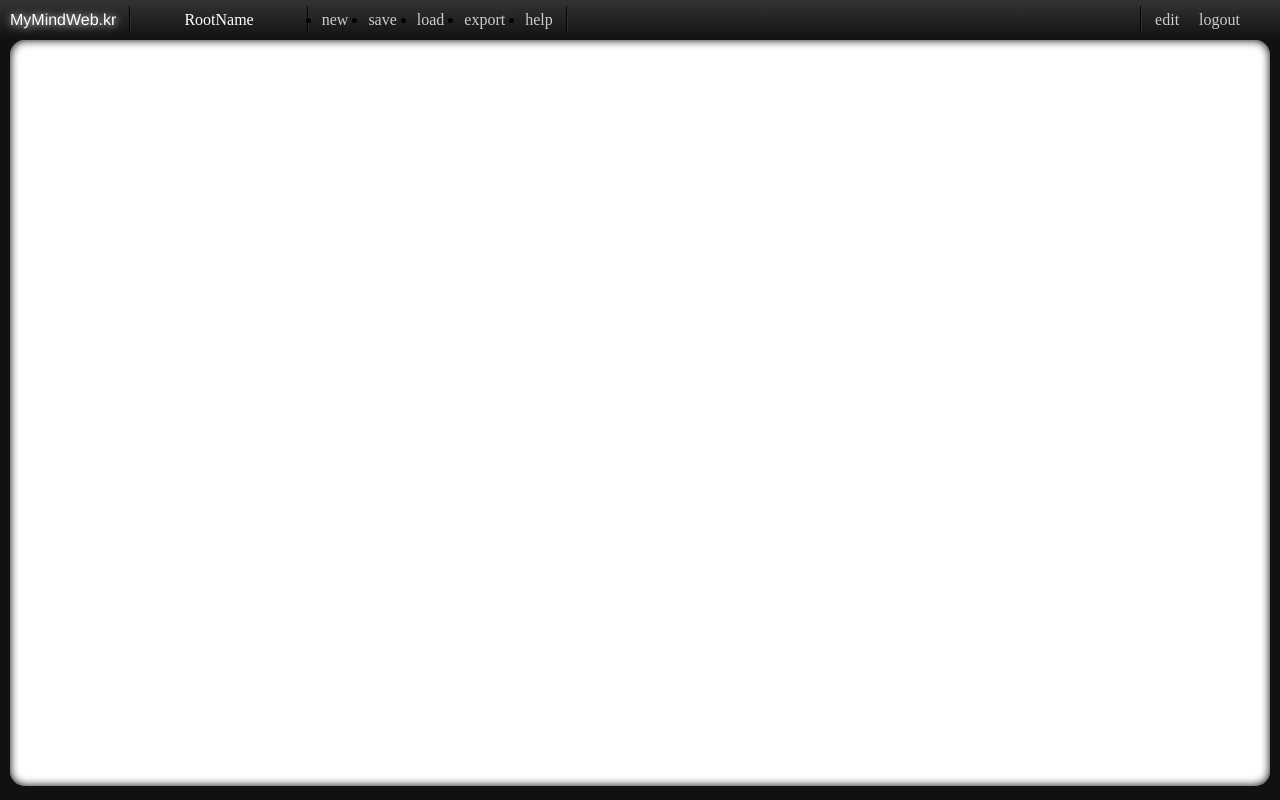
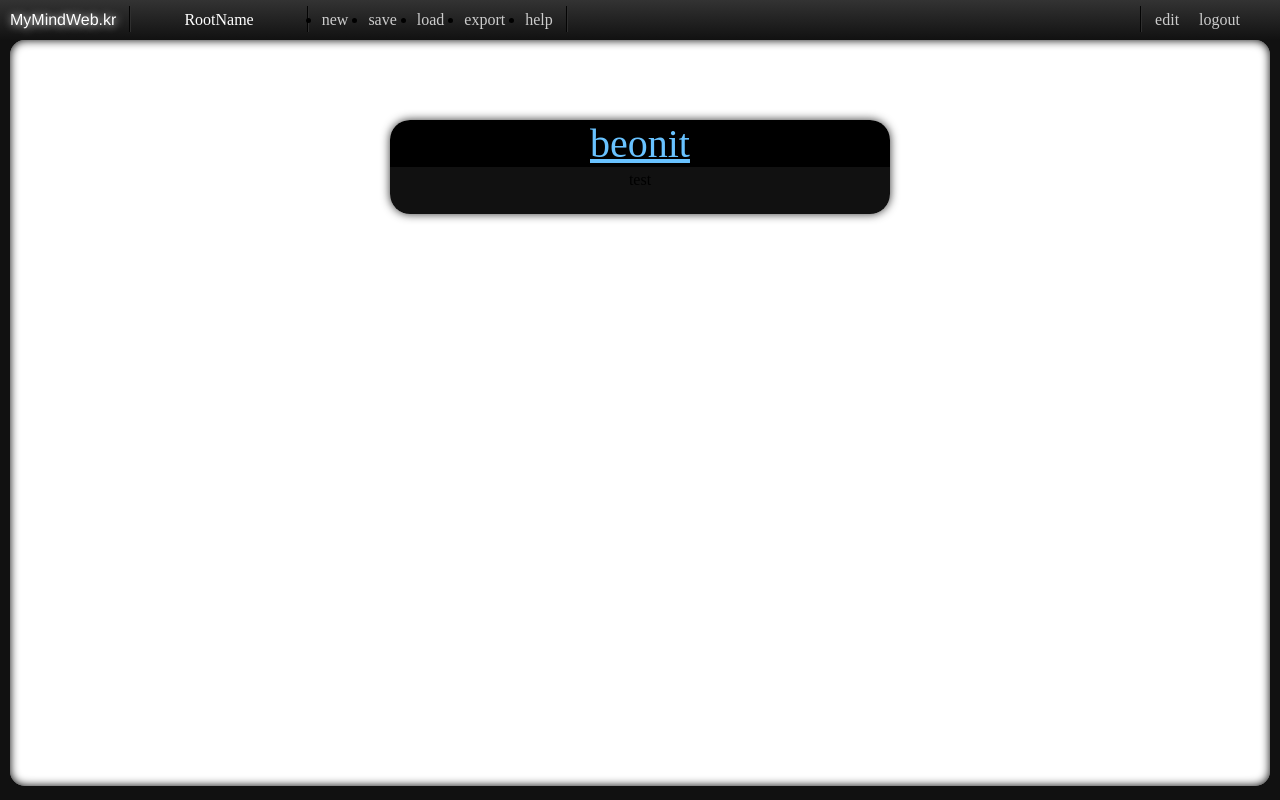
Before and after one commit to recrack/FreeMindOnWeb, a PHP site: page /mindmap.html in a window 1280 px wide. Run offline with PHP 8.4, Linux system fonts and the light colour scheme.

Commit message:
코드 정리. popup에 관한 테마 설정.
git-svn-id: file:///home/beonit/svn/mymindmap/trunk@46 0aecf75e-714b-45bd-837d-d2f605013760

```diff
--- a/theme/join.html
+++ b/theme/join.html
@@ -2,7 +2,9 @@
   <head>
     <title>myMindWeb.kr</title>
     <!-- css -->
-    <link rel="stylesheet" href="./mindmap.css" type="text/css" />
+    <link rel="stylesheet" href="./theme.css" type="text/css" />
+    <link rel="stylesheet" href="./menuBar.css" type="text/css" />
+    <link rel="stylesheet" href="./popup.css" type="text/css" />
     <link rel="stylesheet" href="./join.css" type="text/css" />
     <!-- java script -->
     <script type="text/javascript" src="./theme.js"></script>
--- a/theme/join.js
+++ b/theme/join.js
@@ -7,7 +7,7 @@ function mainJoin(){
     elEmail.onblur = emailCheck;
     elEmailConfirm.onblur = emailConfirm;
     elPasswdConfirm.onblur = passwdConfirm;
-
+    initPopup();
 }
 
 function emailConfirm(){
@@ -99,6 +99,7 @@ function formConfirm(){
 	    divPopupOk.style.display = "block";
 	    var divPopupJoin = document.getElementById("popupJoinus");
 	    divPopupJoin.style.display = "none";
+            popupPosisionCenter(divPopupOk);
 	}else{
 	    var divPopupFail = document.getElementById("popupFail");
 	    divPopupFail.style.display = "block";
@@ -106,6 +107,7 @@ function formConfirm(){
 	    divPopupOk.style.display = "none";
 	    var divPopupJoin = document.getElementById("popupJoinus");
 	    divPopupJoin.style.display = "none";
+            popupPosisionCenter(divPopupFail);
 	}
     }
     mmapi.join( elEmail.value, elPasswd.value );
--- /dev/null
+++ b/theme/menuAction.js
@@ -0,0 +1,15 @@
+
+function onMenuLoad(){
+    var elPopupLoad = document.getElementById("load");
+    if( !elPopupLoad ){
+        // visibility
+        if( elPopupLoad.style.visibility == "visible" ){
+            elPopupLoad.style.visibility = "hidden";
+            return false;
+        }
+        elPopupLoad.style.visibility = "visible";
+        // position
+        popupLoadPosision(elPopupLoad);
+        return false;
+    }
+}
--- a/theme/mindmap.css
+++ b/theme/menuBar.css
@@ -1,13 +1,3 @@
-* {
-   margin:0px;
-   padding:0px;
-}
-
-body {
-   background-color : #111;
-   min-width: 1050px;
-}
-
 #menu {
    width  : "100%";
    height : 40px;
@@ -46,6 +36,15 @@ body {
 
 .buttonBox {
    float:left;
+}
+
+#menu .vr {
+   border-left: 1px solid #040404;
+   border-right: 1px solid #2F2F2F;
+   display: block;
+   float: left;
+   height: 26px;
+   margin: 6px 3px 1px;
 }
 
 #menu .button {
@@ -106,51 +105,3 @@ body {
    width: 150px;
    margin-left: 10px;
 }
-
-#menu .vr {
-   border-left: 1px solid #040404;
-   border-right: 1px solid #2F2F2F;
-   display: block;
-   float: left;
-   height: 26px;
-   margin: 6px 3px 1px;
-}
-
-#body {
-   align: center;
-   margin: 10px;
-   margin-top: 0px;
-
-   border-radius: 15px;
-
-   position: relative;
-   z-index:1;
-
-   background-color : white;
-
-   moz-box-shadow:inset 0 0 10px #000000;
-   -webkit-box-shadow:inset 0 0 10px #000000;
-   box-shadow:inset 0 0 10px #000000;
-}
-
-#help {
-   display: block;
-   position: absolute;
-   width: 200px;
-   border-radius: 15px;
-   z-index: 2;
-   padding: 5px;
-   background: rgba(0, 0, 0, 0.3);
-   color: white;
-   box-shadow: 1px 1px 8px #FFFFFF;
-}
-
-#help a {
-   color: white;
-   text-decoration: none;
-   text-shadow:1px 1px 8px #FFFFFF;
-}
-
-#helpclose {
-   float:right;
-}
--- a/theme/mindmap.html
+++ b/theme/mindmap.html
@@ -5,13 +5,17 @@
   <head>
     <title>myMindWeb.kr</title>
     <!-- css -->
-    <link rel="stylesheet" href="./mindmap.css" type="text/css" />
+    <link rel="stylesheet" href="./theme.css" type="text/css" />
+    <link rel="stylesheet" href="./menuBar.css" type="text/css" />
+    <link rel="stylesheet" href="./popup.css" type="text/css" />
+
     <!-- java script -->
     <script type="text/javascript" src="./theme.js"></script>
     <script type="text/javascript" src="./session.js"></script>
     <script type="text/javascript" src="../php/api.js"></script>
+    <script type="text/javascript" src="./menuAction.js"></script>
   </head>
-  <body onload="mainUser()">
+  <body onload="mainUser()" onResize="mainResize()">
 
     <!-- menu -->
     <div id="menu">
@@ -24,7 +28,7 @@
       <ul class="buttonBox">
         <li class="button"><a href="#">new</a></li>
         <li class="button"><a href="#">save</a></li>
-        <li class="button"><a href="#">load</a></li>
+        <li class="button"><a href="#" onClick="return onMenuLoad()">load</a></li>
         <li class="button"><a href="#">export</a></li>
         <li class="button" onclick="helpToggle()"><a href="#">help</a></li>
       </ul>
@@ -42,6 +46,15 @@
     <div id="body">
     </div>
 
+    <!-- load -->
+    <div class="popupDeco" id="popupLoad">
+      <div class="popupTitle">beonit
+      </div>
+      <div class="popupContent">
+        test
+      </div>
+    </div>
+
     <!-- help -->
     <div id="help">
       <div id="helpclose" onclick="helpToggle()"><a href="#">X</a></div>
--- /dev/null
+++ b/theme/popup.css
@@ -0,0 +1,77 @@
+.popupDeco{
+   z-index: 10;
+   position: absolute;
+   top: 15%;
+   margin-left: auto;
+   margin-right: auto;
+   width: 300px;
+   border-radius: 20px;
+   padding: 0px;
+   -webkit-box-shadow: 0 0 10px #333333;
+}
+
+.popupTitle{
+   color: rgb(104, 194, 255);
+   font-size:40px;
+   background-color: black;
+   text-align: center;
+   border-radius: 20px 20px 0 0;
+   text-decoration: underline;
+}
+
+.popupContent{
+   padding-top: 4px;
+   padding-bottom: 25px;
+   color: black;
+   background-color: #111111;
+   text-align: center;
+   border-radius: 0 0 20px 20px;
+}
+
+.popupContent input{
+   margin: 5 auto 5 auto;
+   text-align: center;
+   font-size:15px;
+}
+
+.popupContent .errorMsg{
+   display: none;
+   color: white;
+   text-shadow:0px 0px 10px #FF0000;
+}
+
+.popupContent .button {
+   -webkit-box-shadow: rgba(0, 0, 0, 0.199219) 0px 1px 2px;
+   border-bottom-left-radius: 0.5em 0.5em;
+   border-bottom-right-radius: 0.5em 0.5em;
+   border-top-left-radius: 0.5em 0.5em;
+   border-top-right-radius: 0.5em 0.5em;
+   cursor: pointer;
+   display: inline-block;
+   font: normal normal normal 14px/100% Arial, Helvetica, sans-serif;
+   margin: 0px 2px;
+   outline: none;
+   padding: 0.5em 2em 0.55em;
+   text-align: center;
+   text-decoration: none;
+   text-shadow: rgba(0, 0, 0, 0.296875) 0px 1px 1px;
+   vertical-align: baseline;
+   zoom: 1;
+   background: -webkit-gradient(linear, 0% 0%, 0% 100%, from(#00ADEE), to(#0078A5));
+   border: 1px solid #0076A3;
+   color: #D9EEF7;
+}
+
+.popupContent .button:hover {
+   background: #007ead;
+   background: -webkit-gradient(linear, left top, left bottom, from(#0095cc), to(#00678e));
+   background: -moz-linear-gradient(top,  #0095cc,  #00678e);
+   filter:  progid:DXImageTransform.Microsoft.gradient(startColorstr='#0095cc', endColorstr='#00678e');
+}
+
+.popupContent .button:active {
+   color: #80bed6;
+   background: -webkit-gradient(linear, left top, left bottom, from(#0078a5), to(#00adee));
+   background: -moz-linear-gradient(top,  #0078a5,  #00adee);
+   filter:  progid:DXImageTransform.Microsoft.gradient(startColorstr='#0078a5', endColorstr='#00adee');
+}
--- /dev/null
+++ b/theme/theme.css
@@ -0,0 +1,55 @@
+* {
+   margin:0px;
+   padding:0px;
+}
+
+body {
+   background-color : #111;
+   min-width: 1050px;
+}
+
+
+#body {
+   align: center;
+   margin: 10px;
+   margin-top: 0px;
+
+   border-radius: 15px;
+
+   position: relative;
+   z-index:1;
+
+   background-color : white;
+
+   moz-box-shadow:inset 0 0 10px #000000;
+   -webkit-box-shadow:inset 0 0 10px #000000;
+   box-shadow:inset 0 0 10px #000000;
+}
+
+/* help */
+#help {
+   display: block;
+   position: absolute;
+   width: 200px;
+   border-radius: 15px;
+   z-index: 10;
+   padding: 5px;
+   background: rgba(0, 0, 0, 0.3);
+   color: white;
+   box-shadow: 1px 1px 8px #FFFFFF;
+}
+
+#help a {
+   color: white;
+   text-decoration: none;
+   text-shadow:1px 1px 8px #FFFFFF;
+}
+
+#helpclose {
+   float:right;
+}
+
+/* load */
+#popupLoad{
+   width: 500px;
+}
--- a/theme/theme.js
+++ b/theme/theme.js
@@ -2,6 +2,7 @@ function mainTheme() {
     window.localStorage['lastConnect'] = new Date().getTime();
     initMap();
     initHelp();
+    initPopup();
     window.onresize = initMap;
 }
 
@@ -9,6 +10,7 @@ function mainUser(){
     window.localStorage['lastConnect'] = new Date().getTime();
     initMap();
     initHelp();
+    initPopup();
     window.onresize = initMap;
 }
 
@@ -29,6 +31,19 @@ function initHelp(){
         helpToggle();
 }
 
+function initPopup(){
+    var elPopupLoad = document.getElementById("popupLoad");
+    if( elPopupLoad ){
+        console.log("load box exist");
+        popupPosisionCenter(elPopupLoad);
+    }
+    var elJoinus = document.getElementById("popupJoinus");
+    if( elJoinus ){
+        console.log("joinus box exist");
+        popupPosisionCenter(elJoinus);
+    }
+}
+
 function helpToggle(){
     var help = document.getElementById("help");
     if( help.style.display == "block" || help.style.display == "" ){
@@ -40,3 +55,7 @@ function helpToggle(){
         window.localStorage['helpOpen'] = true;
     }
 }
+
+function popupPosisionCenter(elPopup){
+    elPopup.style.left = (document.body.clientWidth - elPopup.clientWidth)/2;
+}
```
Also changed, not shown: theme/index.html (+13 -2 lines), theme/join.css (+0 -75 lines).
